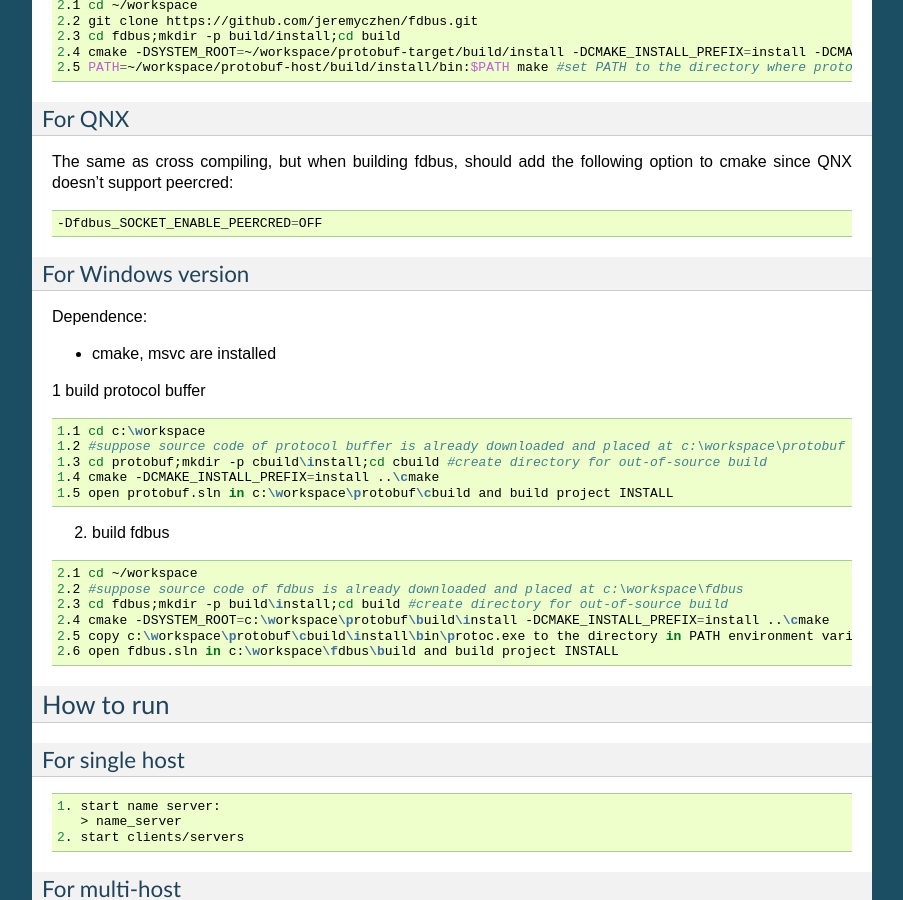
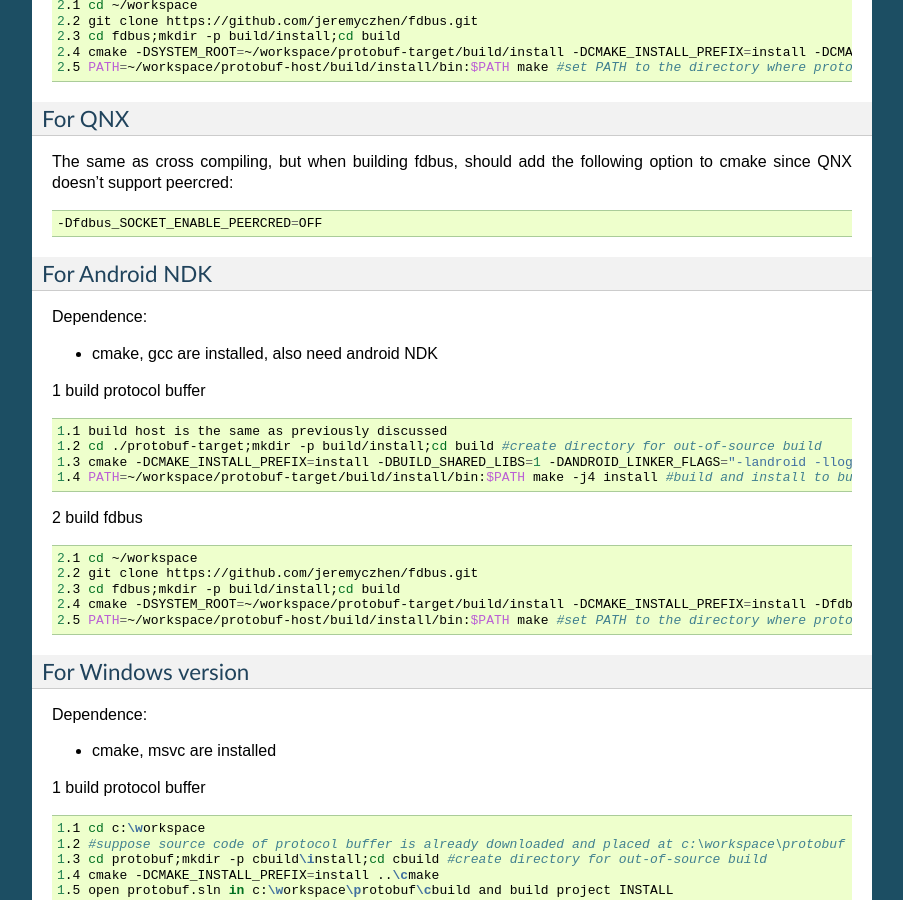
Before and after one commit to lanbengbeng/fdbus-doc, a Sphinx documentation site: the page built from doc/readme.rst, in a window 1280 px wide and 900 px high, scrolled down 1986 px. Shown: the whole window, without its empty margins (198-1101 px from the left). Built offline with Sphinx 7.4.7, drawn with Linux system fonts in a browser that asks for light colours.

Commit message:
test android readme

```diff
--- a/doc/readme.rst
+++ b/doc/readme.rst
@@ -120,6 +120,32 @@
 .. code-block:: bash
 
    -Dfdbus_SOCKET_ENABLE_PEERCRED=OFF
+
+For Android NDK
+^^^^^^^^^^^^^^^
+
+Dependence:
+
+- cmake, gcc are installed, also need android NDK
+
+1 build protocol buffer
+
+.. code-block:: bash
+
+   1.1 build host is the same as previously discussed
+   1.2 cd ./protobuf-target;mkdir -p build/install;cd build #create directory for out-of-source build
+   1.3 cmake -DCMAKE_INSTALL_PREFIX=install -DBUILD_SHARED_LIBS=1 -DANDROID_LINKER_FLAGS="-landroid -llog" -Dprotobuf_BUILD_PROTOC_BINARIES=0 -Dprotobuf_BUILD_TESTS=0 -DCMAKE_TOOLCHAIN_FILE=~/android-ndk-r20/build/cmake/android.toolchain.cmake ../cmake
+   1.4 PATH=~/workspace/protobuf-target/build/install/bin:$PATH make -j4 install #build and install to build/install directory
+2 build fdbus
+
+.. code-block:: bash
+
+   2.1 cd ~/workspace
+   2.2 git clone https://github.com/jeremyczhen/fdbus.git
+   2.3 cd fdbus;mkdir -p build/install;cd build
+   2.4 cmake -DSYSTEM_ROOT=~/workspace/protobuf-target/build/install -DCMAKE_INSTALL_PREFIX=install -Dfdbus_ANDROID=ON -DCMAKE_TOOLCHAIN_FILE=~/android-ndk-r20/build/cmake/android.toolchain.cmake ../cmake
+   2.5 PATH=~/workspace/protobuf-host/build/install/bin:$PATH make #set PATH to the directory where protoc can be found
+
 
 For Windows version
 ^^^^^^^^^^^^^^^^^^^
```
